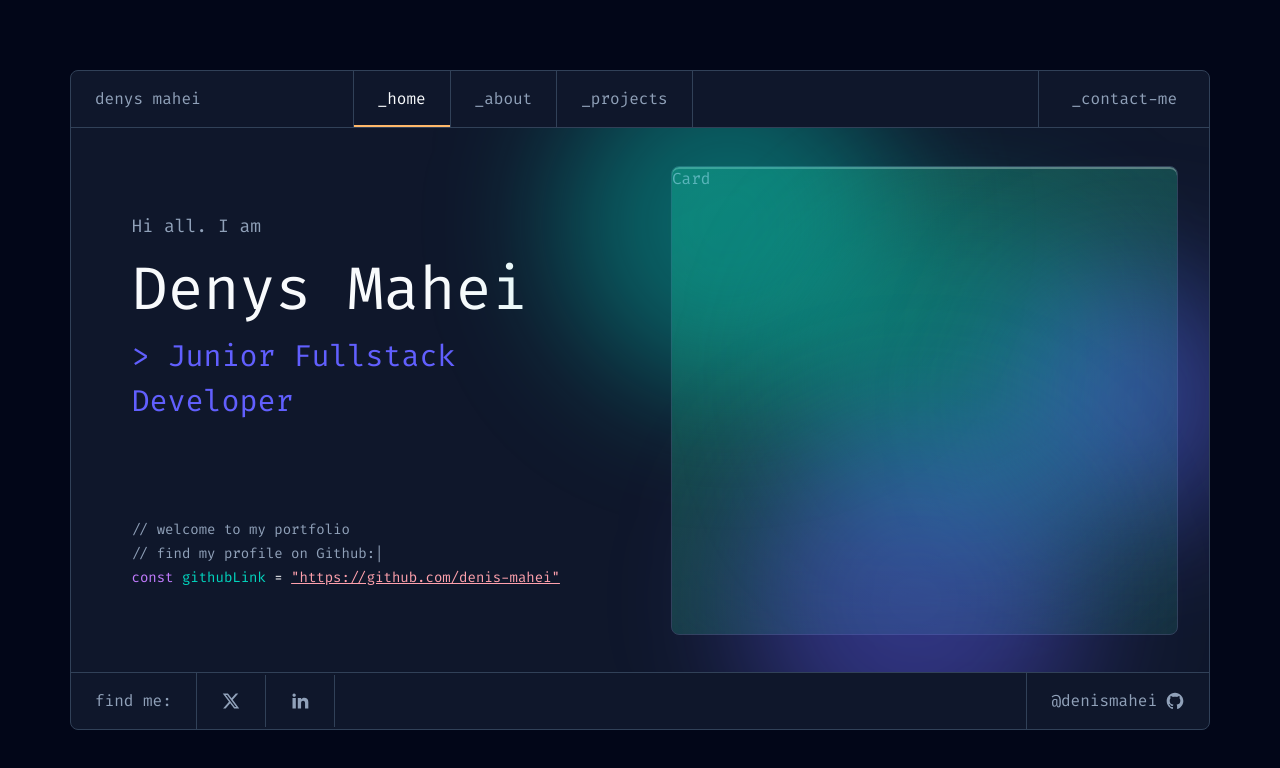
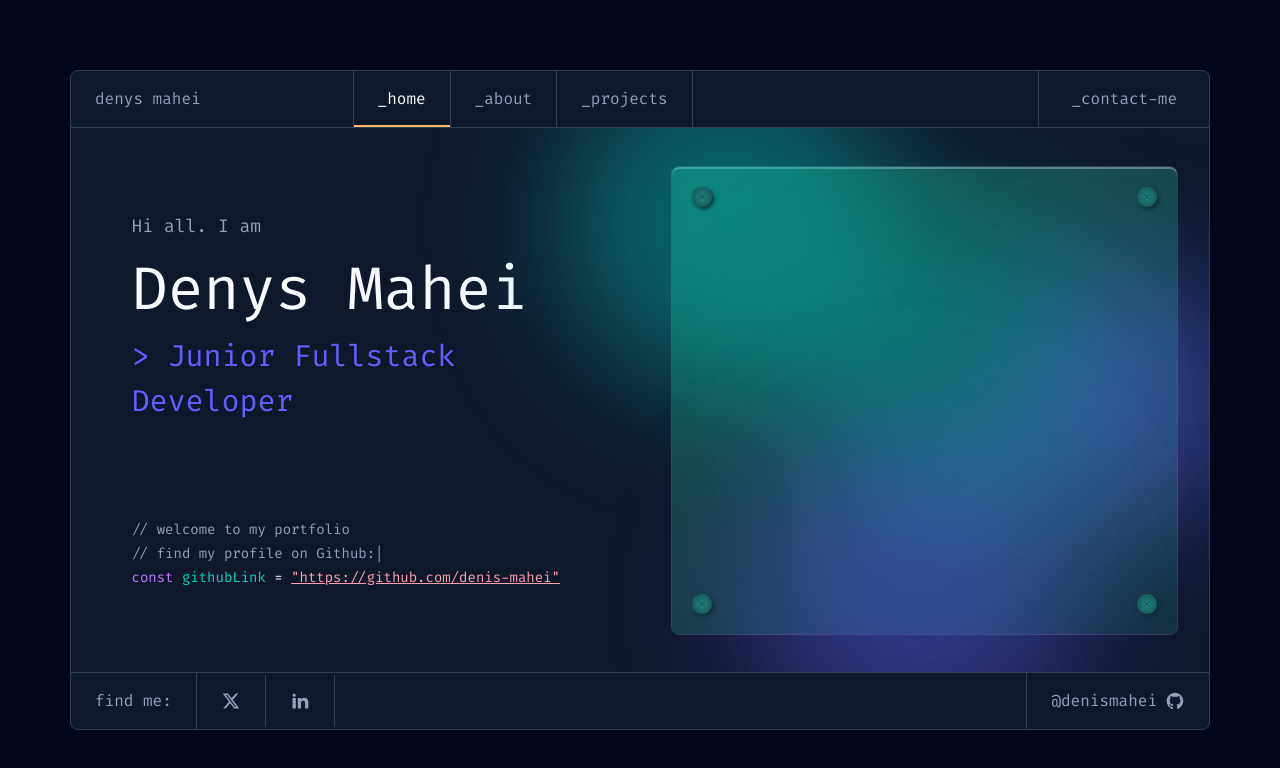
Before and after one commit to denis-mahei/my-portfolio, a Next.js app: page / in a window 1280 px wide. Shown: the top 768 px of the page. Built offline with nearby package versions, Linux system fonts and the light colour scheme.

Commit message:
feat(home): add screw icon to card corners

```diff
--- a/components/home/hero-interactive.tsx
+++ b/components/home/hero-interactive.tsx
@@ -1,6 +1,7 @@
 'use client';
 import GlowBackground from '@/components/home/glow-background';
 import { motion } from 'motion/react';
+import Screw from '@/components/ui/screw';
 
 function HeroInteractive() {
   return (
@@ -11,7 +12,12 @@ function HeroInteractive() {
         className="relative w-126.75 h-117.25 border border-stroke rounded-lg backdrop-blur-3xl shadow-[inset_0_2px_0_0_rgba(255,255,255,0.3)] bg-(image:--card-gradient)"
       >
         <GlowBackground />
-        Card
+
+        <Screw position="absolute top-5 left-5" />
+
+        <Screw position="absolute top-5 right-5" />
+        <Screw position="absolute bottom-5 left-5" />
+        <Screw position="absolute bottom-5 right-5" />
       </motion.div>
     </div>
   );
--- /dev/null
+++ b/components/ui/screw.tsx
@@ -0,0 +1,26 @@
+type ScrewProps = {
+  position: string;
+};
+
+function Screw({ position }: ScrewProps) {
+  return (
+    <div
+      className={`w-5 h-5 flex items-center justify-center rounded-full bg-[radial-gradient(circle_at_center,#217D7A_15%,#114B4A_100%)] shadow-[2px_2px_4px_0_#092D32] inset-shadow-[0_1px_2px_0_#16645C] ${position}`}
+    >
+      <svg
+        width="7"
+        height="6"
+        viewBox="0 0 7 6"
+        fill="none"
+        xmlns="http://www.w3.org/2000/svg"
+        className="text-teal-900"
+      >
+        <path
+          d="M0.318848 4.9744L5.85742 0.38501M0.318848 0.38501L5.85742 4.9744"
+          stroke="currentColor"
+        />
+      </svg>
+    </div>
+  );
+}
+export default Screw;
```
